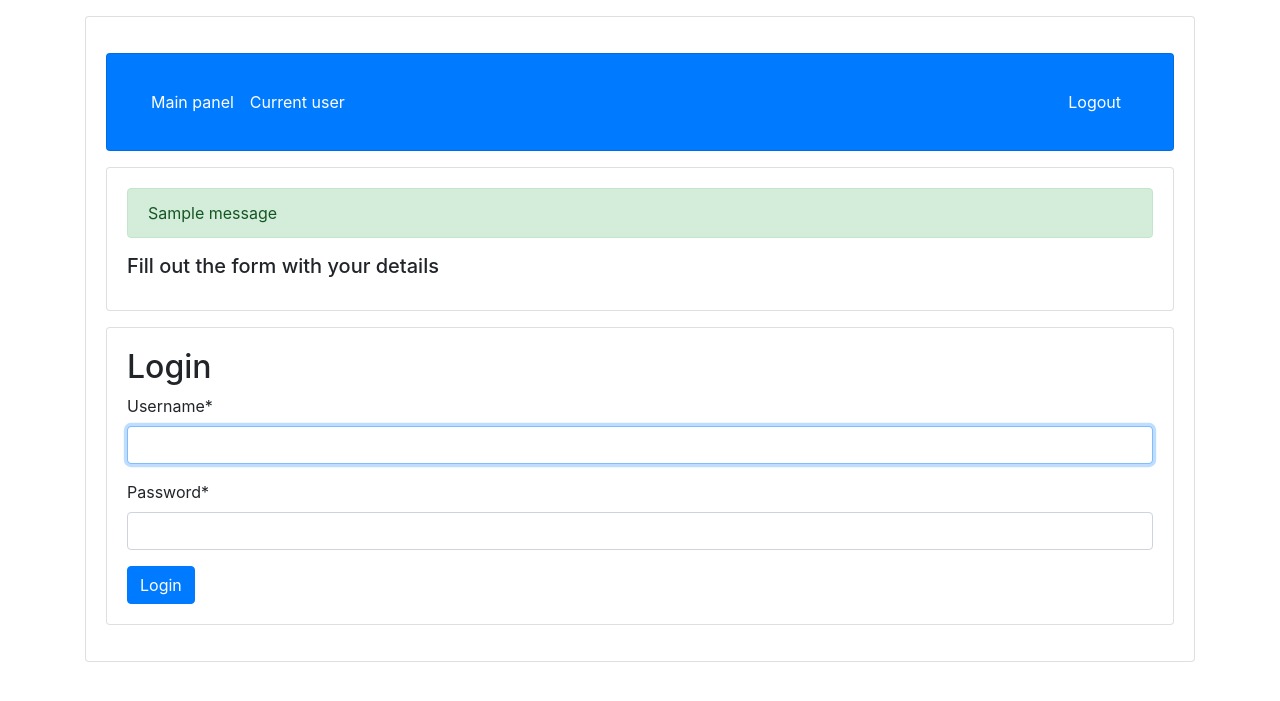
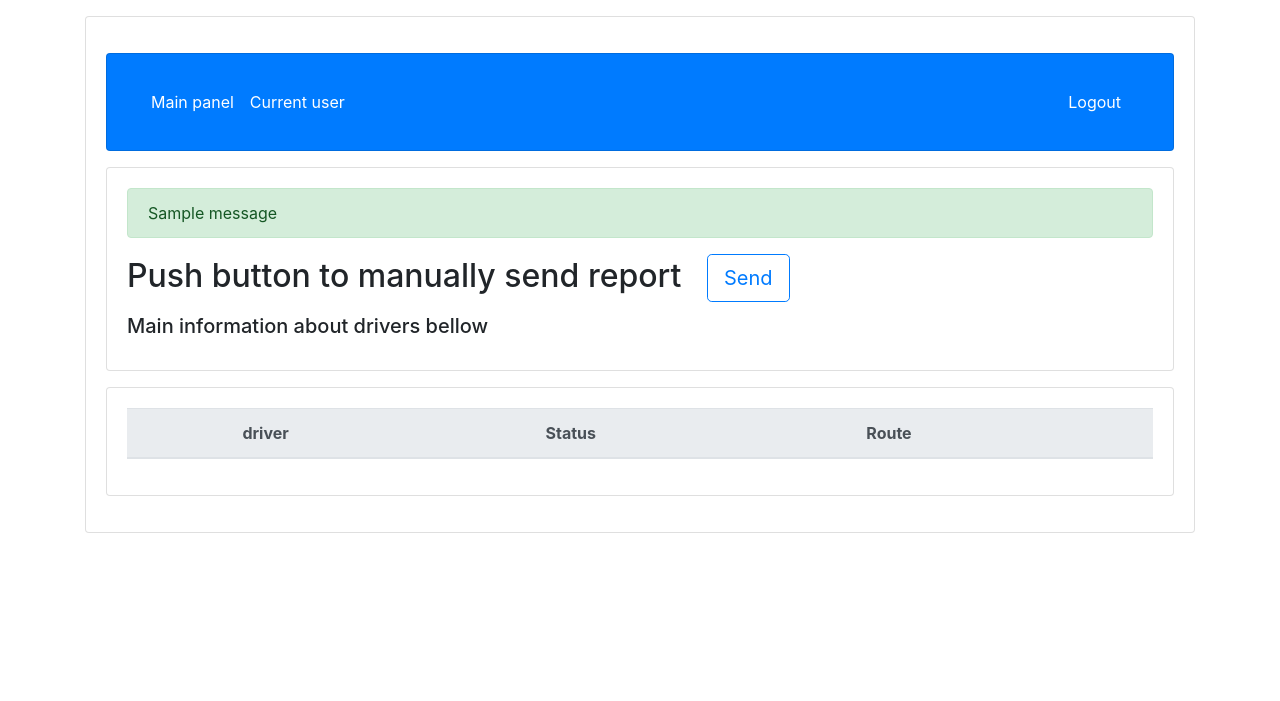
Before and after one commit to Michal41/reporting-app, a Django app: page / in a window 1280 px wide. Shown: the top 701 px of the page. Run offline with Django 3.2, Linux system fonts and the light colour scheme; a user stored in the database is signed in; tables that the repository leaves empty hold one stand-in row (values such as "Sample post"); one stand-in notice (Sample message) is shown; lists and menus that the app fills with data are empty; some libraries are stand-ins or nearby versions.

Commit message:
Add ability to manually send report

```diff
--- a/django_project/settings.py
+++ b/django_project/settings.py
@@ -120,6 +120,7 @@ USE_TZ = True
 # https://docs.djangoproject.com/en/2.2/howto/static-files/
 
 STATIC_URL = '/static/'
+LOGIN_URL = 'login'
 LOGIN_REDIRECT_URL = 'driver_panel'
 LOGOUT_REDIRECT_URL = 'login'
 CRISPY_TEMPLATE_PACK = 'bootstrap4'
--- a/reporting_app/models.py
+++ b/reporting_app/models.py
@@ -16,7 +16,7 @@ class Action(models.Model):
 
 class Profile(models.Model):
     user = models.OneToOneField(User, on_delete=models.CASCADE)
-    is_driver = models.BooleanField(default=True)
+    supervisor_account = models.BooleanField(default=False)
 
 
 @receiver(post_save, sender=User)
--- a/reporting_app/templates/reporting_app/base.html
+++ b/reporting_app/templates/reporting_app/base.html
@@ -53,10 +53,10 @@
                 <div class="card-body">
                     {% if messages %}
                     {% for message in messages %}
-                    <div class="alert alert-{{message.tags}}">
 
+                        <div class="alert alert-{{message.tags}}" role="alert">
                         {{message}}
-                    </div>
+                        </div>
                     {% endfor %}
 
                     {% endif %}
--- a/reporting_app/templates/reporting_app/login.html
+++ b/reporting_app/templates/reporting_app/login.html
@@ -2,7 +2,7 @@
 {% load crispy_forms_tags %}
 {%block info%}
 
-<h5 class="card-title">Fill out the form with your details</h5>
+<h5 class="card-title">Fill out the form with your data</h5>
 {% endblock %}
 {% block content %}
 
--- a/reporting_app/templates/reporting_app/main_panel.html
+++ b/reporting_app/templates/reporting_app/main_panel.html
@@ -2,6 +2,13 @@
 
 
 {% block info %}
+
+    <form method="GET" action="{% url 'send_report' %}">
+        {% csrf_token %}
+        <h2 class="card-title">Push button to manually send report &nbsp;
+            <button type="submit" class="btn btn-outline-primary btn-lg">Send</button>
+        </h2>
+    </form>
 
 <h5 class="card-title">Main information about drivers bellow </h5>
 
--- a/reporting_app/urls.py
+++ b/reporting_app/urls.py
@@ -1,13 +1,13 @@
 from django.urls import path
 from . import views
 from django.contrib.auth import views as auth_views
-
 from crispy_forms.helper import FormHelper
 urlpatterns = [
     path('driver_panel/', views.driver_panel, name="driver_panel"),
-    path('main_panel/', views.main_panel, name="main_panel"),
+    path('', views.main_panel, name="main_panel"),
     path('driver_action_start/', views.driver_action_start, name="driver_action_start"),
     path('driver_action_stop/', views.driver_action_stop, name="driver_action_stop"),
-    path('', auth_views.LoginView.as_view(template_name='reporting_app/login.html'), name="login"),
+    path('send_report/', views.send_report, name="send_report"),
+    path('login/', auth_views.LoginView.as_view(template_name='reporting_app/login.html'), name="login"),
     path('logout/', auth_views.LogoutView.as_view(), name="logout"),
 ]
--- a/reporting_app/views.py
+++ b/reporting_app/views.py
@@ -1,10 +1,16 @@
 from django.shortcuts import render, redirect
-from django.http import HttpResponse
 from django.utils import timezone
 from .models import Action
-from django.contrib.auth.models import User
 from .models import Profile
+from django.contrib.auth.decorators import login_required
+from .report import Report
+from django.contrib import messages
+
+@login_required()
 def driver_panel(request):
+    #if Profile.objects.filter(user=request.user).first().supervisor_account:
+        #messages.error(request, 'You do not have access to this page', extra_tags='danger')
+        #return redirect("main_panel")
     road_list = ["956", "23", "234", "22"]
     context = {"road_list": road_list,
                "is_active": Action.objects.filter(driver=request.user).last().is_active,
@@ -12,26 +18,36 @@ def driver_panel(request):
                "title": "Driver Panel"}
     return render(request, "reporting_app/driver_panel.html", context)
 
+@login_required()
+def main_panel(request):
+    if not(Profile.objects.filter(user=request.user).first().supervisor_account):
+        messages.error(request, 'You do not have access to this page', extra_tags='danger')
+        return redirect("driver_panel")
 
-def main_panel(request):
     drivers_stats = [(Action.objects.filter(driver=x.user).last(),
-                      i) for x, i in zip(Profile.objects.filter(is_driver=True),
-                            range(1,1+len(Profile.objects.filter(is_driver=True))))]
+                      i) for x, i in zip(Profile.objects.filter(supervisor_account=False),
+                            range(1,1+len(Profile.objects.filter(supervisor_account=False))))]
     context = {"drivers_stats":drivers_stats,
                }
     return render(request, "reporting_app/main_panel.html", context)
-
+@login_required()
 def driver_action_start(request):
     if (request.method == "POST") and Action.objects.filter(driver=request.user).last().is_active==False:
         action = Action(route=request.POST.get('road_list'), driver=request.user, is_active=True)
         action.save()
+        Report.send_report()
     return redirect("driver_panel")
 
-
+@login_required()
 def driver_action_stop(request):
-    if (request.method == "POST") and Action.objects.filter(driver=request.user).last().is_active==True:
+    if (request.method == "POST") and Action.objects.filter(driver=request.user).last().is_active ==True:
         action = Action.objects.filter(driver=request.user).last()
         action.is_active = False
         action.end_time = timezone.now()
         action.save()
     return redirect("driver_panel")
+@login_required()
+def send_report(request):
+    messages.error(request, 'E-mail sent', extra_tags='success')
+    Report.send_report()
+    return redirect("main_panel")
```
Also changed, not shown: reporting_app/report.py (+4 -4 lines).
